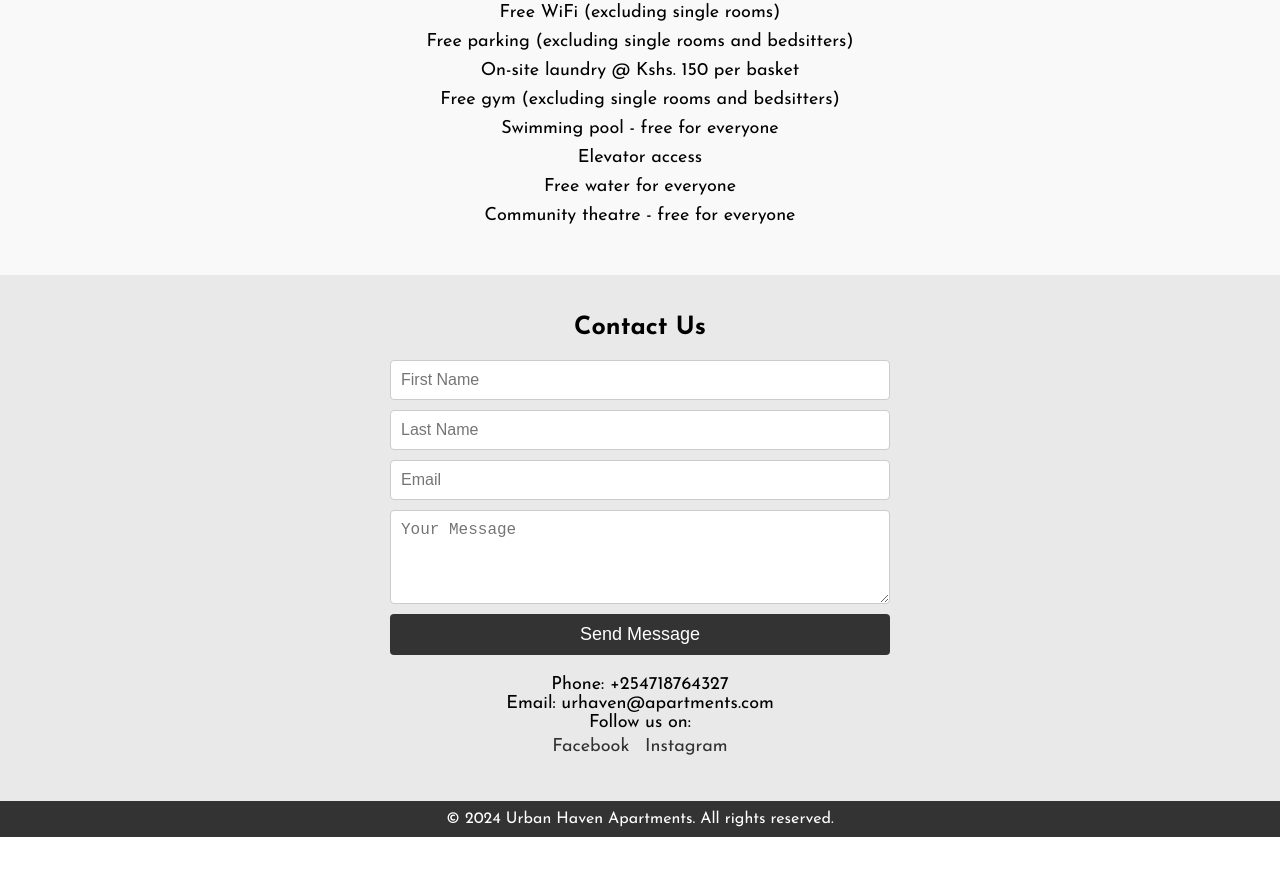
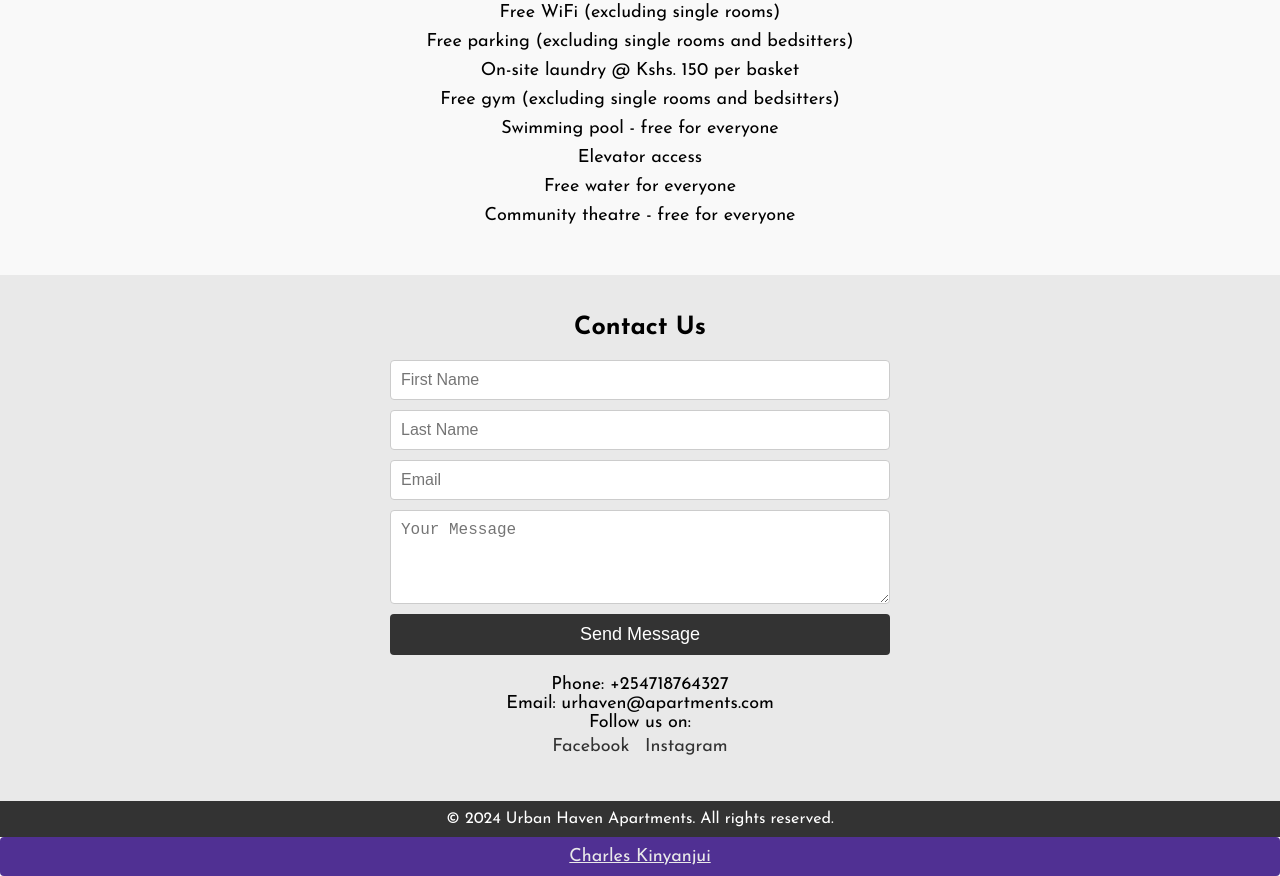
Before and after one commit to kinya-njui/Urban-Haven-Apartments, a website built with Vite: page index.html in a window 1280 px wide. Shown: the part 2370-3246 px from the top of the page. Before the commit the page ends 3207 px from the top, so only its background shows below. Built offline with nearby package versions, Linux system fonts and the light colour scheme.

Commit message:
update on github profile link section

```diff
--- a/index.html
+++ b/index.html
@@ -44,7 +44,7 @@
        <!--end of about us section-->
 
        <!-- start of available spaces section -->
-       <section class="avilable-spaces" id="available-spaces">
+       <section class="available-spaces" id="available-spaces">
         <h2>Available spaces</h2>
         <div class="space-container">
             <div class="space">
@@ -168,5 +168,13 @@
         <p>&copy; 2024 Urban Haven Apartments. All rights reserved.</p>
     </footer>
      <!-- end of Footer Section -->
+
+     <!-- Github link section-->
+      <section>
+        <div class="github-profile-link">
+            <a href="https://github.com/kinya-njui" class="github-profile-link">charles kinyanjui</a>
+     </div>
+      </section>
+ <!-- end of Github link section -->
        </body>
 </html>
--- a/style.css
+++ b/style.css
@@ -127,6 +127,7 @@ h2{
 }
 
 .house-book-btn {
+  text-transform: capitalize;
   color: white;
   background-color: #007bff; /* Button background color */
   padding: 0.8rem 1.6rem;
@@ -238,3 +239,14 @@ h2{
   padding: 1rem 0;
   font-size: 1.6rem;
 }
+/* Github profile link section */
+.github-profile-link{
+  padding: 1rem;
+  font-size: 1.8rem;
+  color:#e9e9e9;
+  background-color: #503093;
+  cursor: pointer;
+  border-radius: 4px;
+  text-transform: capitalize;
+  text-align: center;
+}
```
